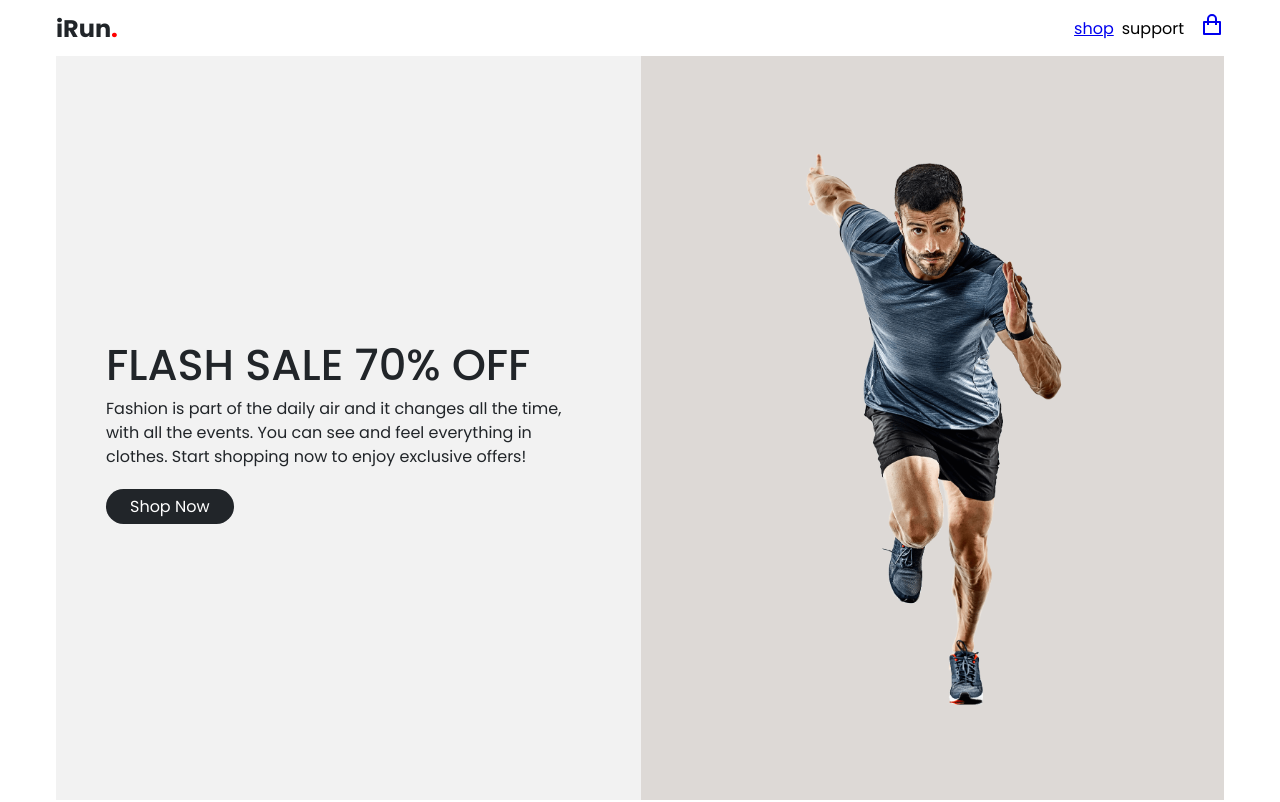
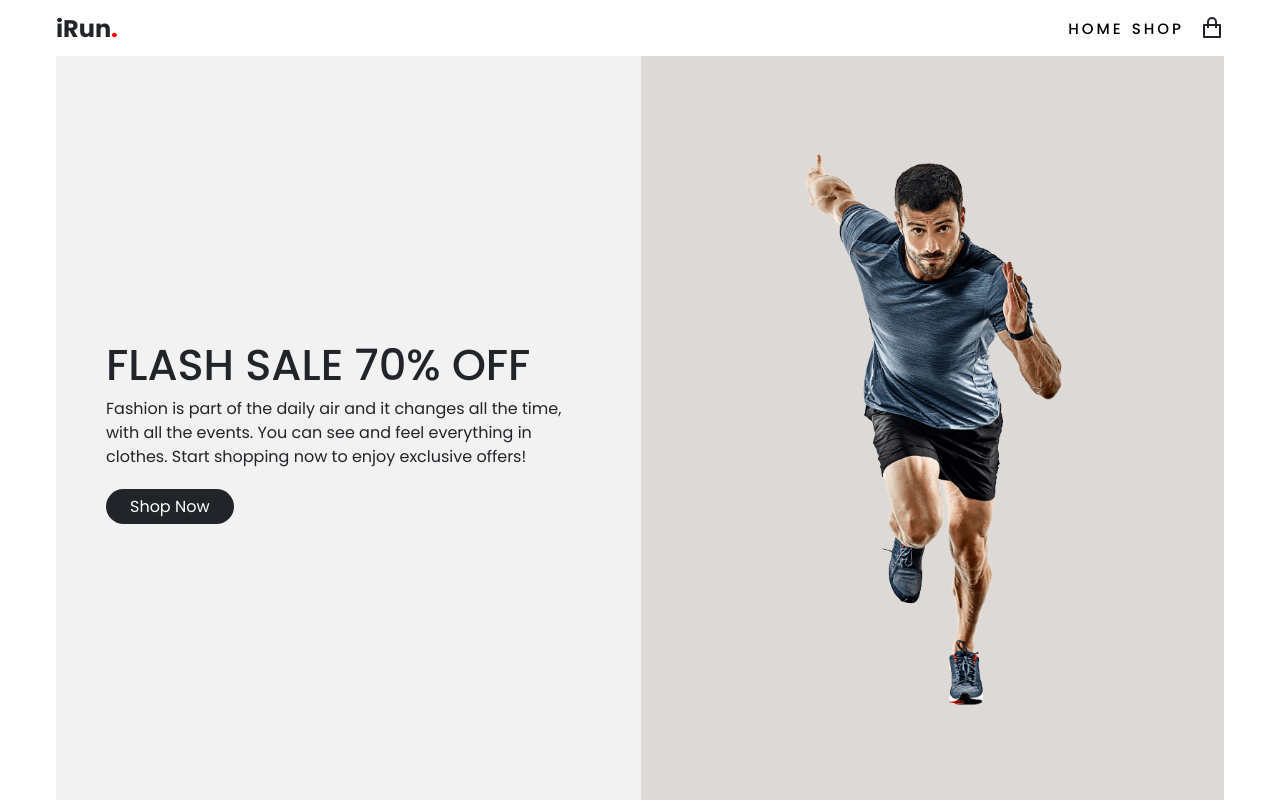
Before and after one commit to Tcodingg/irun_ecom_project, a React (Create React App) app in the folder client/: page / in a window 1280 px wide. Shown: the top 802 px of the page. Built offline with nearby package versions, Linux system fonts and the light colour scheme; no server answers.

Commit message:
fix scrollbar-gutter and nav minor styling issues

```diff
--- a/client/src/components/nav/Nav.scss
+++ b/client/src/components/nav/Nav.scss
@@ -22,6 +22,11 @@ nav {
          font-size: index.$text-font-size;
          .cart-icon-wrapper {
             font-size: 24px;
+            a {
+               text-transform: none;
+               color: index.$primary-color;
+               display: flex;
+            }
          }
          .menu {
             display: flex;
@@ -31,9 +36,20 @@ nav {
             right: index.$mg-2;
             max-height: 50px;
             overflow: hidden;
+            background-color: white;
 
             li {
                list-style: none;
+               a {
+                  text-decoration: none;
+                  color: black;
+                  text-transform: capitalize;
+
+                  font-size: 15px;
+                  text-transform: uppercase;
+                  letter-spacing: 3px;
+                  font-weight: 500;
+               }
             }
          }
          .burger-icon-container {
--- a/client/src/components/nav/Nav.tsx
+++ b/client/src/components/nav/Nav.tsx
@@ -10,16 +10,19 @@ const Nav: React.FC = () => {
       <nav>
          <div className="bd-container nav-container">
             <div className="nav-left-content">
-               <a className="title" href="##">
+               <Link className="title" to="/">
                   iRun<span>.</span>
-               </a>
+               </Link>
             </div>
             <div className="nav-right-content">
                <div className={`menu ${isOpen ? "isOpen" : ""}`}>
+                  {" "}
+                  <li>
+                     <Link to="/">home</Link>
+                  </li>
                   <li>
                      <Link to="/shop">shop</Link>
                   </li>
-                  <li>support</li>
                </div>
                <div className="cart-icon-wrapper">
                   <Link to="/cart">
--- a/client/src/index.scss
+++ b/client/src/index.scss
@@ -12,10 +12,14 @@ body {
    display: flex;
    flex-direction: column;
    height: 100%;
+   // scrollbar-gutter: stable;
+   // overflow-y: overlay;
 }
 html,
 body {
    height: 100%;
+   scrollbar-gutter: stable both-edges;
+   scrollbar-width: none;
 }
 
 // ==== breaking points ==== //
```
